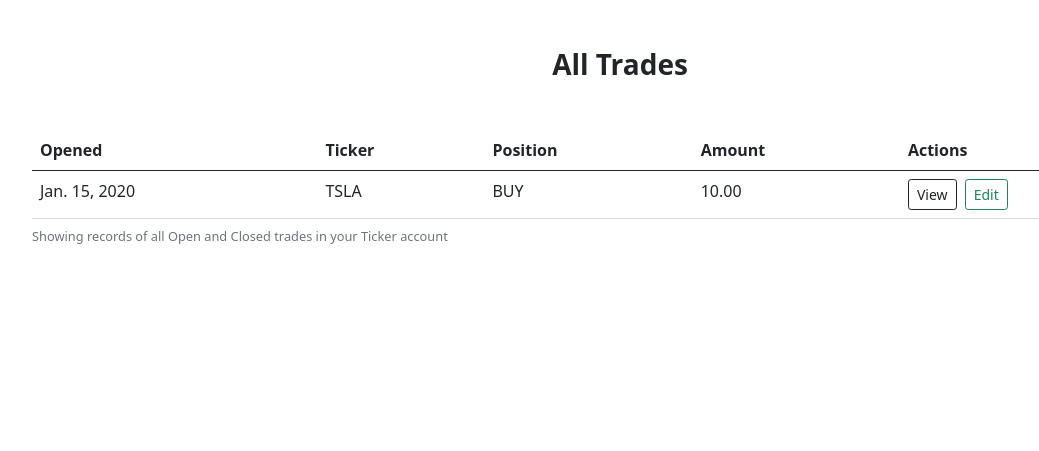
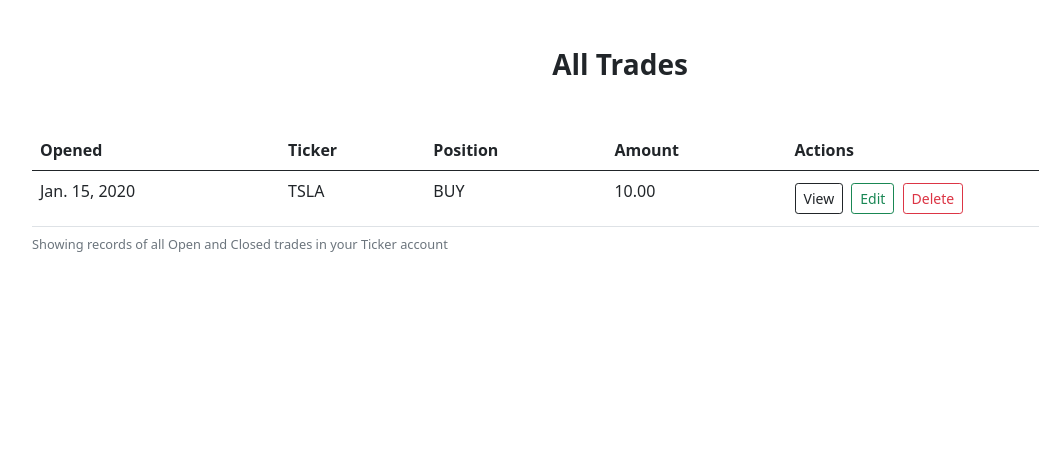
Before and after one commit to DannyGilligan/ticker, a Django app: page /all_trades/ in a window 1280 px wide. Shown: the part 72-523 px from the top of the page, without its empty margins (20-1059 px from the left). Run offline with Django 4.2, Linux system fonts and the light colour scheme; tables that the repository leaves empty hold one stand-in row (values such as "Sample post").

Commit message:
Add delete button to all_trades.html

```diff
--- a/trades/templates/trades/all_trades.html
+++ b/trades/templates/trades/all_trades.html
@@ -93,8 +93,10 @@
                             <!-- The Modal section ends above this comment -->
 
                             <!-- The Edit button code is below -->
-                            <a class="btn btn-outline-success btn-sm me-1"
+                            <a class="btn btn-outline-success btn-sm my-1 me-1 action-button"
                                 href="{% url 'edit_trade' trade.id %}">Edit</a>
+
+                            <button type="button" class="btn btn-outline-danger btn-sm me-1" data-bs-toggle="modal" data-bs-target="#delete_trade{{ trade.id }}">Delete</button>
                         </td>
                     </tr>
                     {% endfor %}
```
